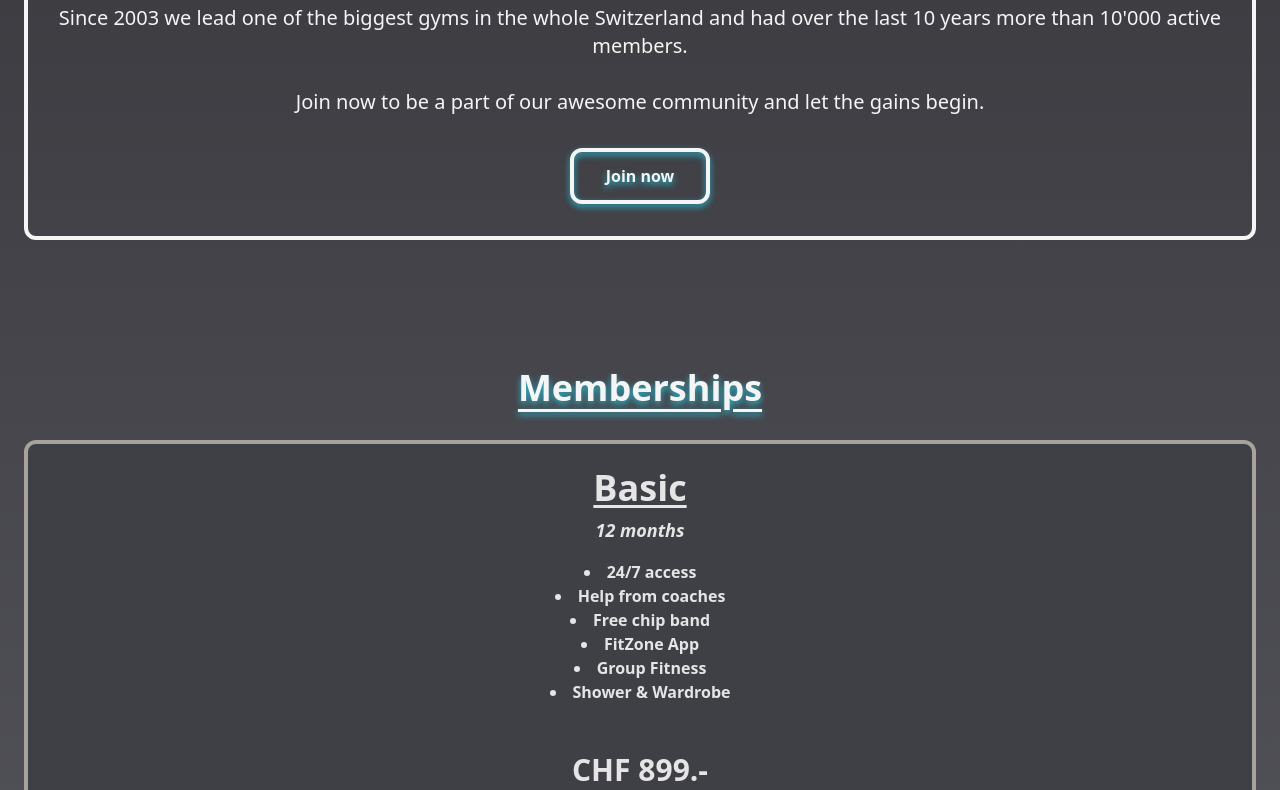
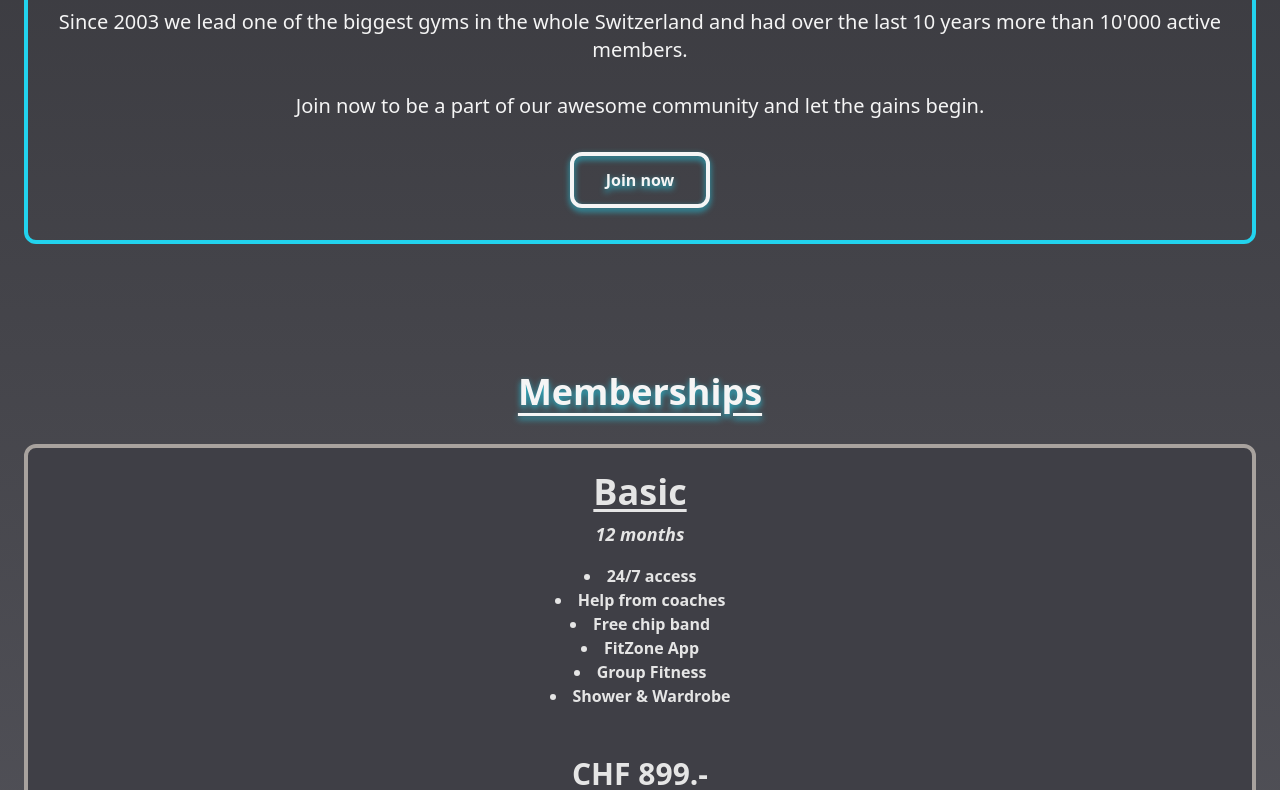
Before and after one commit to jusi-dev/fitzone, a website with bundled scripts: page index.html in a window 1280 px wide. Shown: the part 2472-3262 px from the top of the page. Built offline with nearby package versions, Linux system fonts and the light colour scheme.

Commit message:
Want to see changes

```diff
--- a/index.html
+++ b/index.html
@@ -76,8 +76,9 @@
             </div>
         </div>
 
-        <div class="border-neutral-100 border-4 rounded-xl mt-20 pt-8 pb-8 flex flex-col">
+        <div class="flex flex-col mt-20">
             <div class="mx-auto"><h2 class="font-bold text-4xl text-neutral-100 underline italic underline-offset-4 drop-shadow-[0_3px_3px_rgba(34,211,238,0.8)]">FitZone</h2></div>
+            <div class="border-cyan-400 border-4 rounded-xl pt-1 pb-8 mt-8 flex flex-col ">
                 <div class="mx-auto text-center mt-6">
                     <p class="text-xl px-4 text-neutral-100 text-center">Since 2003 we lead one of the biggest gyms in the whole Switzerland and had over the last 10 years more than 10'000 active members.
                         <br><br>Join now to be a part of our awesome community and let the gains begin.
@@ -85,6 +86,7 @@
                 </div>
                 <div class="mx-auto text-neutral-100 font-bold mb-auto pt-8">
                     <button class="border-neutral-100 border-4 rounded-xl p-3 px-8 text-base drop-shadow-[0_3px_3px_rgba(34,211,238,0.8)]">Join now</button>
+                </div>
         </div>
         </div>
 
@@ -126,7 +128,7 @@
 
         <div class="flex flex-col w-full mt-32 font-bold text-4xl text-neutral-200 text-center">
             <h2 class="font-bold text-3xl text-neutral-100 underline underline-offset-8 drop-shadow-[0_3px_3px_rgba(34,211,238,0.8)]">Your way to become a part of us</h2>
-            <div class="border-neutral-100 border-4 rounded-xl mt-8">
+            <div class="border-cyan-400 border-4 rounded-xl mt-8">
                 <p class="font-bold text-7xl mt-10">01</p>
                 <p class="text-2xl">Visit us for a trial training</p>
                 <p class="font-bold text-7xl mt-10">02</p>
```
Also changed, not shown: dist/output.css, 1 other file. Lines whose indentation alone changed are shown as unchanged.
